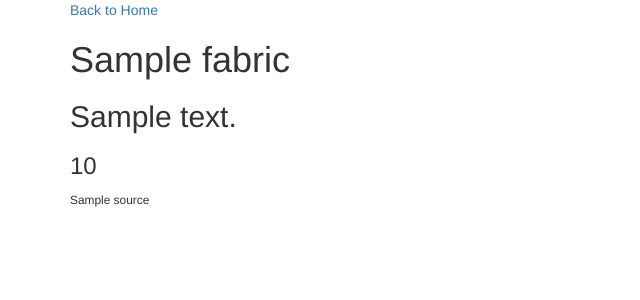
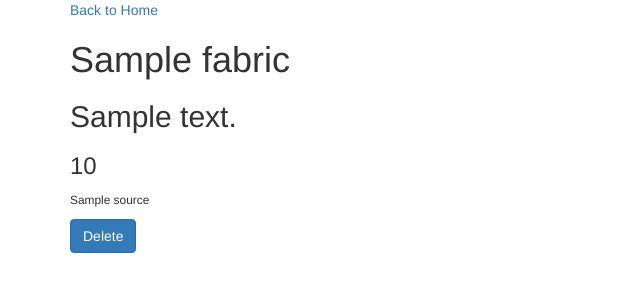
Before and after one commit to KitsuneNoctus/Contractor-Project, a Flask app: template templates/fabrics_show.html in a window 1280 px wide. Shown: the top 300 px of the page, without its empty margins (0-640 px from the left). Run offline with Flask 2, Linux system fonts and the light colour scheme; the template is opened without the code that fills it: most values are stand-ins (such as "Sample title", 1, 10 or a date in 2020); some libraries are stand-ins or nearby versions.

Commit message:
Added delete button, functions as it should

```diff
--- a/app.py
+++ b/app.py
@@ -17,7 +17,7 @@ def index():
     return render_template('home_index.html', fabrics=fabrics.find())
 
 @app.route('/fabrics/new')
-def playlists_new():
+def fabrics_new():
     """Create a new playlist."""
     return render_template('fabrics_new.html', fabric={}, name='New Fabric')
 
@@ -42,7 +42,12 @@ def fabrics_show(fabric_id):
     return render_template('fabrics_show.html', fabric=fabric)
     pass
 #UPDATE -------------------------------------------------------
-#DESTROY ------------------------------------------------------
+#DESTROY / Delete ---------------------------------------------
+@app.route('/fabrics/<fabric_id>/delete', methods=['POST'])
+def fabrics_delete(fabric_id):
+    """Delete one fabric listing."""
+    fabrics.delete_one({'_id': ObjectId(fabric_id)})
+    return redirect(url_for('index'))
 
 if __name__=='__main__':
     app.run(debug=True)
--- a/templates/fabrics_show.html
+++ b/templates/fabrics_show.html
@@ -7,5 +7,10 @@
     <h2>{{ fabric.description }}</h2>
     <h3>{{ fabric.price }}</h3>
     <small>{{ fabric.source }}</small>
+
+    <p><form method='POST' action='/fabrics/{{ fabric._id }}/delete'>
+            <input type='hidden' name='_method' value='DELETE'>
+            <button class='btn btn-primary' type='submit'>Delete</button>
+        </form></p>
 </div>
 {% endblock %}
```
